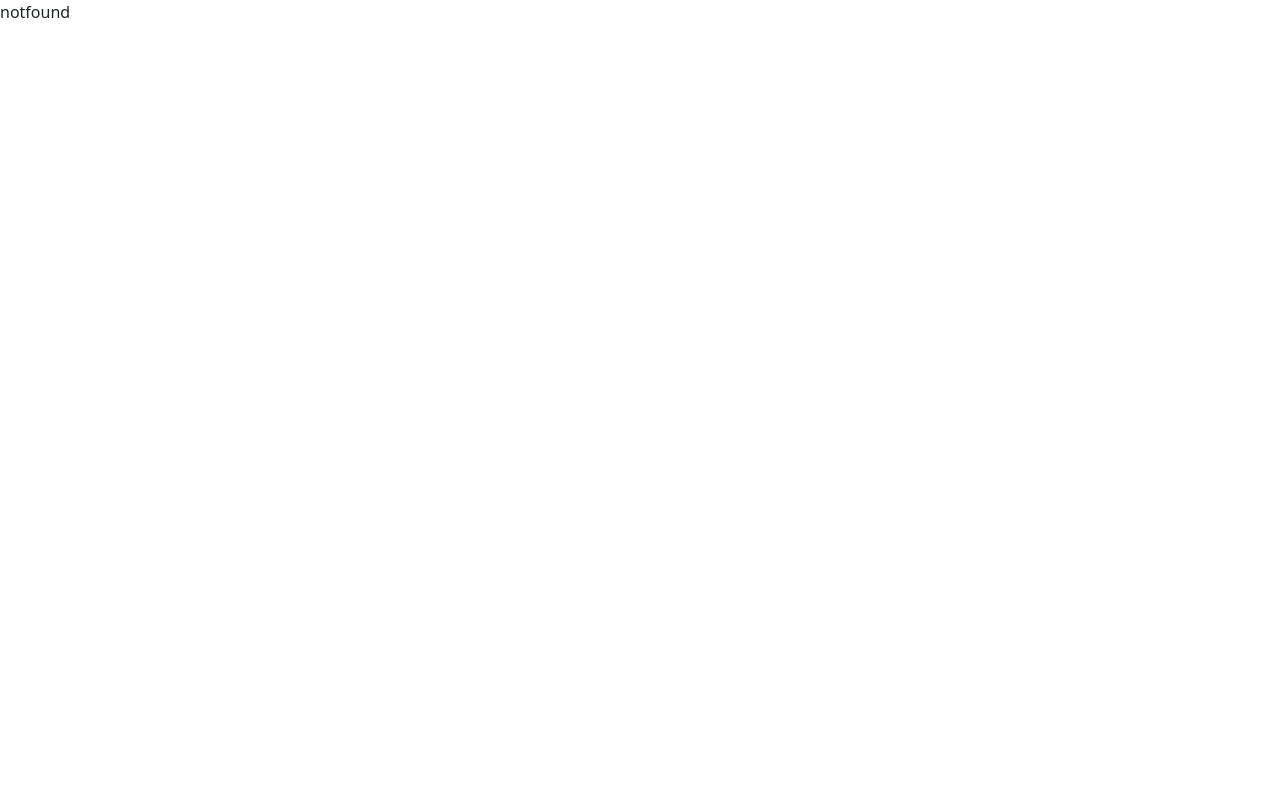
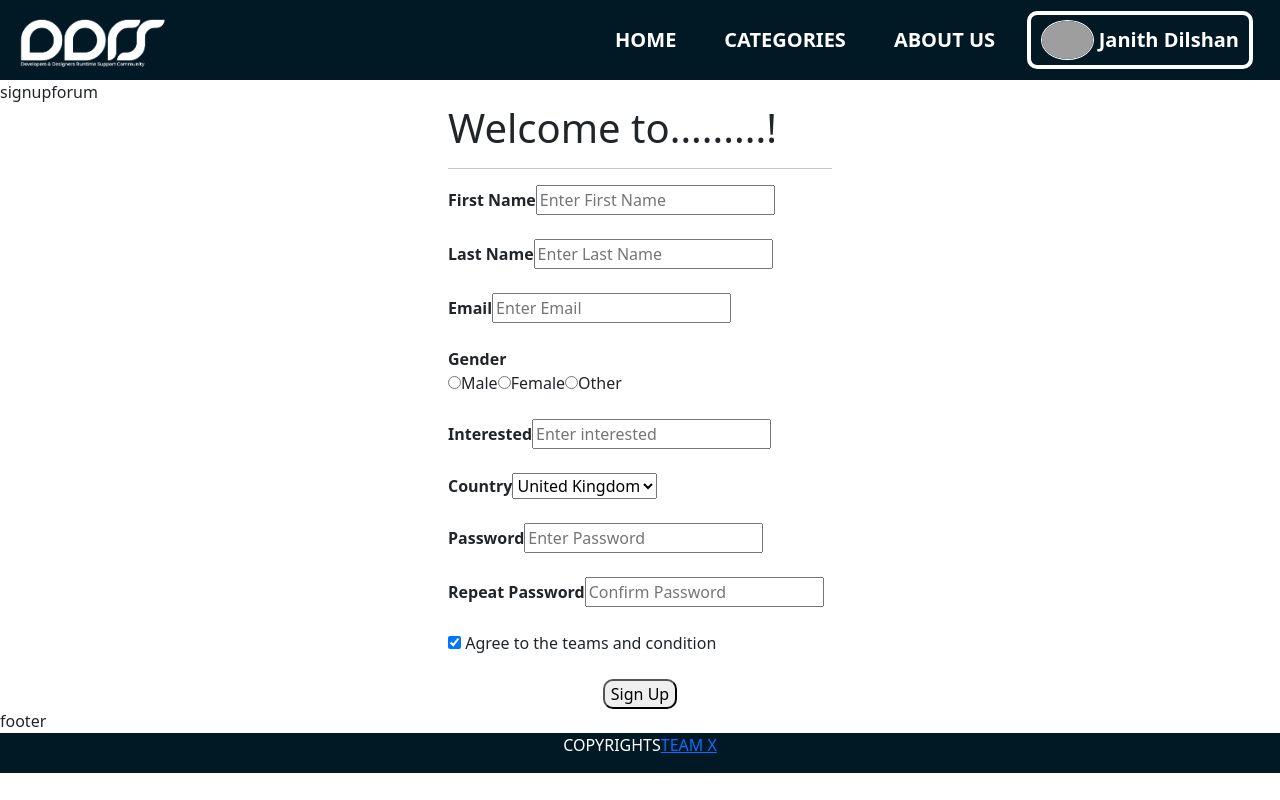
Before and after one commit to RavinduOnline/DDRS-Community, a React (Create React App) app in the folder client/: page /signup in a window 1280 px wide. Built offline with nearby package versions, Linux system fonts and the light colour scheme; grey boxes are pictures that could not be loaded.

Commit message:
signup page implemented

```diff
--- a/client/src/App.js
+++ b/client/src/App.js
@@ -2,7 +2,7 @@ import React from 'react';
 import {BrowserRouter, Router , Routes , Route} from "react-router-dom"
 
 import Home from './components/Pages/Forum/Home/home';
-
+import SignUp from './components/Pages/UserProfile/SignUp/signup'
 
 import NotFound from './components/Pages/404/notfound';
 
@@ -13,6 +13,7 @@ function App() {
     <BrowserRouter>
         <Routes>
               <Route exact path="/" element={<Home/>}/>
+              <Route exact path="/signup" element={<SignUp/>}/>
               <Route path="*" element={<NotFound/>}/>
         </Routes>
     </BrowserRouter>
--- /dev/null
+++ b/client/src/components/Pages/UserProfile/SignUp/SignUpForum/signupforum.css
@@ -0,0 +1,40 @@
+.signup-details {
+    margin: auto;
+    width: 30%;
+}
+
+.center {
+    margin: auto;
+    width: 70%;
+    border: 2px solid #131411;
+    padding: 10px;
+  }
+
+  .clearfix::after {
+    content: "";
+    clear: both;
+    display: table;
+  }
+
+/* Float cancel and signup buttons and add an equal width */
+.cancelbtn, .signupbtn {
+    float: left;
+    width: 50%;
+  }
+
+/* Extra styles for the signup button */
+.signupbtn {
+    padding: 14px 20px;
+    background-color: #f44336;
+  }
+
+.button1 {
+    border-radius: 10px;
+    justify-content: center;
+}
+
+.center2 {
+    display: flex;
+    justify-content: center;
+    align-items: center;
+  }
--- /dev/null
+++ b/client/src/components/Pages/UserProfile/SignUp/SignUpForum/signupforum.js
@@ -0,0 +1,70 @@
+import React from 'react'
+import './signupforum.css'
+
+export default function signupforum() {
+  return (
+    <div>
+
+        signupforum
+
+        <form>
+          <div className='signup-details'>
+            <h1>Welcome to.........!</h1>
+                <hr/>
+
+
+                <label for="fname"><b>First Name<br/></b></label>
+                <input type="text" placeholder="Enter First Name" name="fname" required/><br/><br/>
+
+                <label for="lname"><b>Last Name<br/></b></label>
+                <input type="text" placeholder="Enter Last Name" name="lname" required/><br/><br/>
+
+                <label for="email"><b>Email<br/></b></label>
+                <input type="text" placeholder="Enter Email" name="email" required/><br/><br/>
+
+                <label for="gender"><b>Gender<br/></b></label>
+                <div>
+                <input type="radio" id="male" name="male" value="male"/>
+                <label for="male">Male</label>
+                <input type="radio" id="female" name="female" value="female"/>
+                <label for="female">Female</label>
+                <input type="radio" id="other" name="other" value="other"/>
+                <label for="other">Other</label><br></br><br/>
+                </div>
+
+                <label for="interested"><b>Interested<br/></b></label>
+                <input type="text" placeholder="Enter interested" name="interested" required/><br/><br/>
+
+                <lable for="country"><b>Country</b></lable>
+                  <select name="country" id="country">
+                    <option value="united kingdom">United Kingdom</option>
+                    <option value="united states">United States</option>
+                    <option value="australia">Australia</option>
+                    <option value="japan">Japan</option>
+                  </select><br/><br/>
+
+
+                <label for="psw"><b>Password</b></label>
+                <input type="password" placeholder="Enter Password" name="psw" required/><br/><br/>
+
+                <label for="psw-repeat"><b>Repeat Password</b></label>
+                <input type="password" placeholder="Confirm Password" name="psw-repeat" required/><br/><br/>
+
+                <label>
+                <input type="checkbox" checked="checked" name="remember" /> Agree to the teams and condition
+                </label><br/><br/>
+
+                <div class="center2">
+                <div class="button1">
+                <button type="submit" class="button1">Sign Up</button>
+                </div>
+                </div>
+
+          </div>
+
+
+        </form>
+
+    </div>
+  )
+}
--- /dev/null
+++ b/client/src/components/Pages/UserProfile/SignUp/signup.js
@@ -0,0 +1,17 @@
+import React from 'react';
+import './signup.css'
+import Header from '../../../Header/header'
+import Footer from '../../../Footer/footer'
+import SignUpForum from './SignUpForum/signupforum'
+
+const signup = () => {
+    return (
+        <div>
+            <Header/>
+            <SignUpForum/>
+            <Footer/>
+        </div>
+    );
+};
+
+export default signup;
```
Also changed, not shown: client/src/components/Pages/UserProfile/SignUp/signup.css (added).
